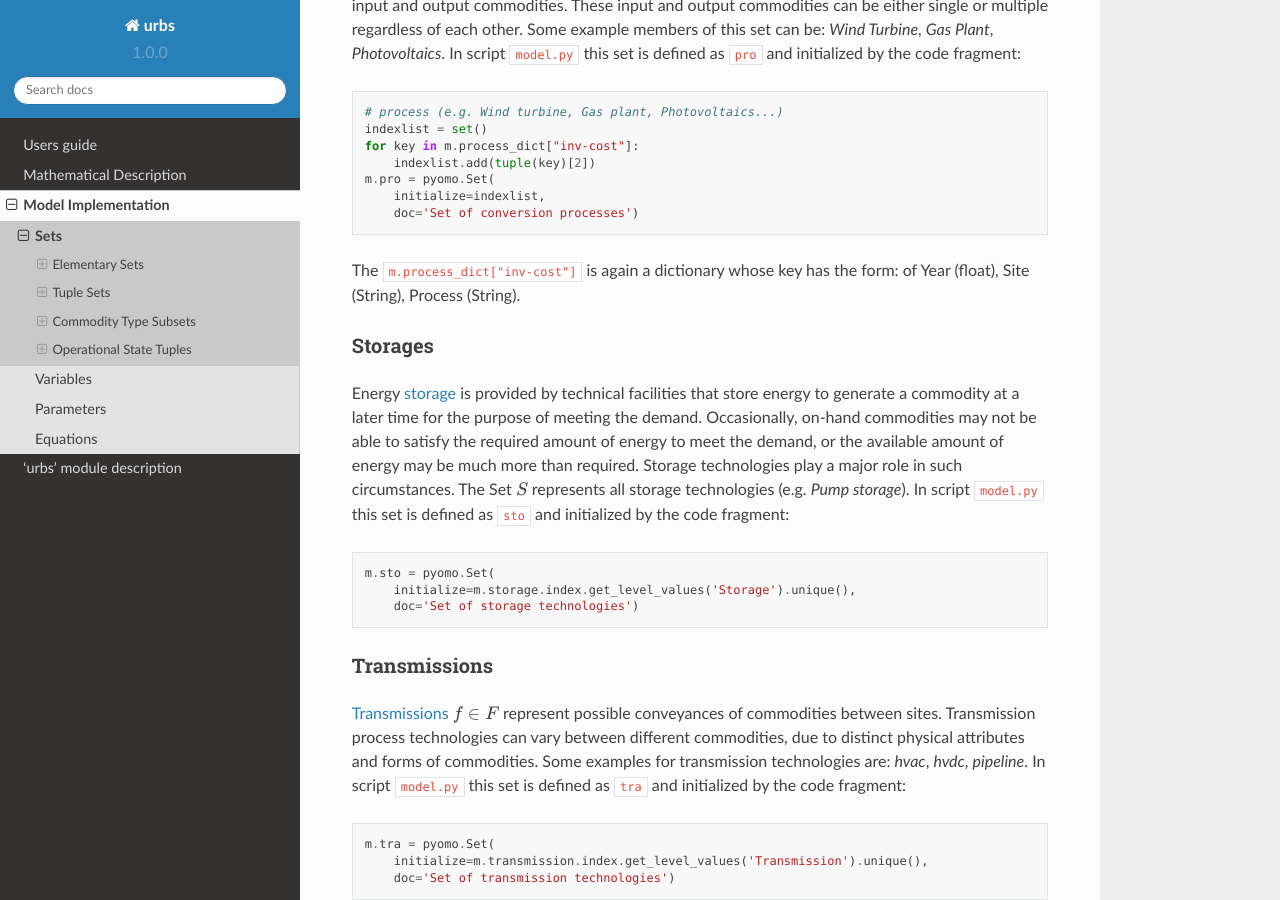
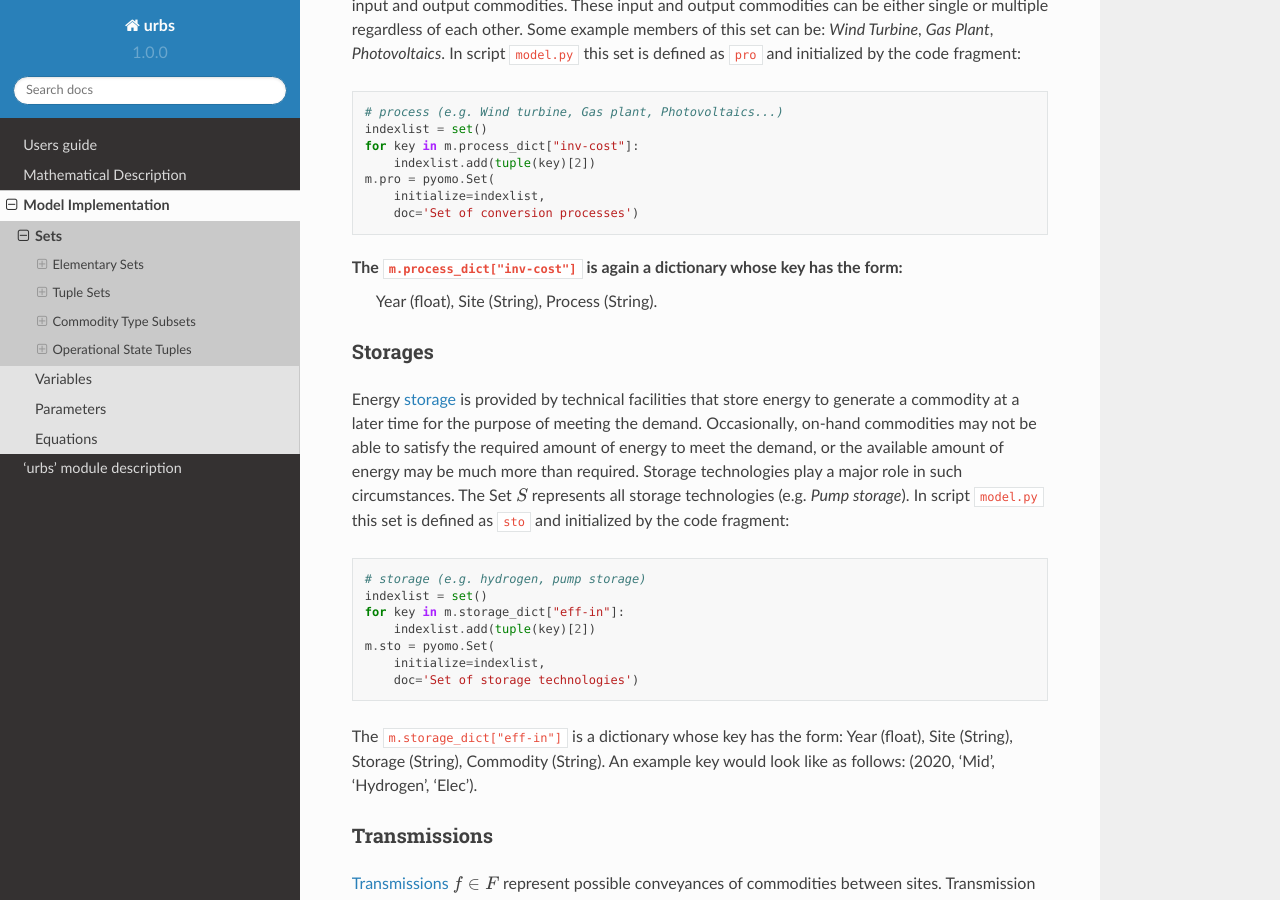
Before and after one commit to tum-ens/urbs, a Sphinx documentation site: the page built from doc/implementdoc/sets.rst, in a window 1280 px wide and 900 px high, scrolled down 3618 px. Built offline with Sphinx 7.4.7 and the Read the Docs theme 2.0.0, drawn with Linux system fonts in a browser that asks for light colours.

Commit message:
Error 43: Mismatch between doc and code. Initialization of m.sto (storage).

```diff
--- a/doc/implementdoc/sets.rst
+++ b/doc/implementdoc/sets.rst
@@ -200,7 +200,7 @@ fragment:
         doc='Set of conversion processes')
 
 The ``m.process_dict["inv-cost"]`` is again a dictionary whose key has the form:
-of Year (float), Site (String), Process (String).
+ Year (float), Site (String), Process (String).
 
 
 Storages
@@ -217,9 +217,17 @@ initialized by the code fragment:
 
 ::
 
+    # storage (e.g. hydrogen, pump storage)
+    indexlist = set()
+    for key in m.storage_dict["eff-in"]:
+        indexlist.add(tuple(key)[2])
     m.sto = pyomo.Set(
-        initialize=m.storage.index.get_level_values('Storage').unique(),
+        initialize=indexlist,
         doc='Set of storage technologies')
+
+The ``m.storage_dict["eff-in"]`` is a dictionary whose key has the form: Year (float),
+Site (String), Storage (String), Commodity (String). An example key would look like as follows:
+(2020, 'Mid', 'Hydrogen', 'Elec').
 
 Transmissions
 ^^^^^^^^^^^^^
```
